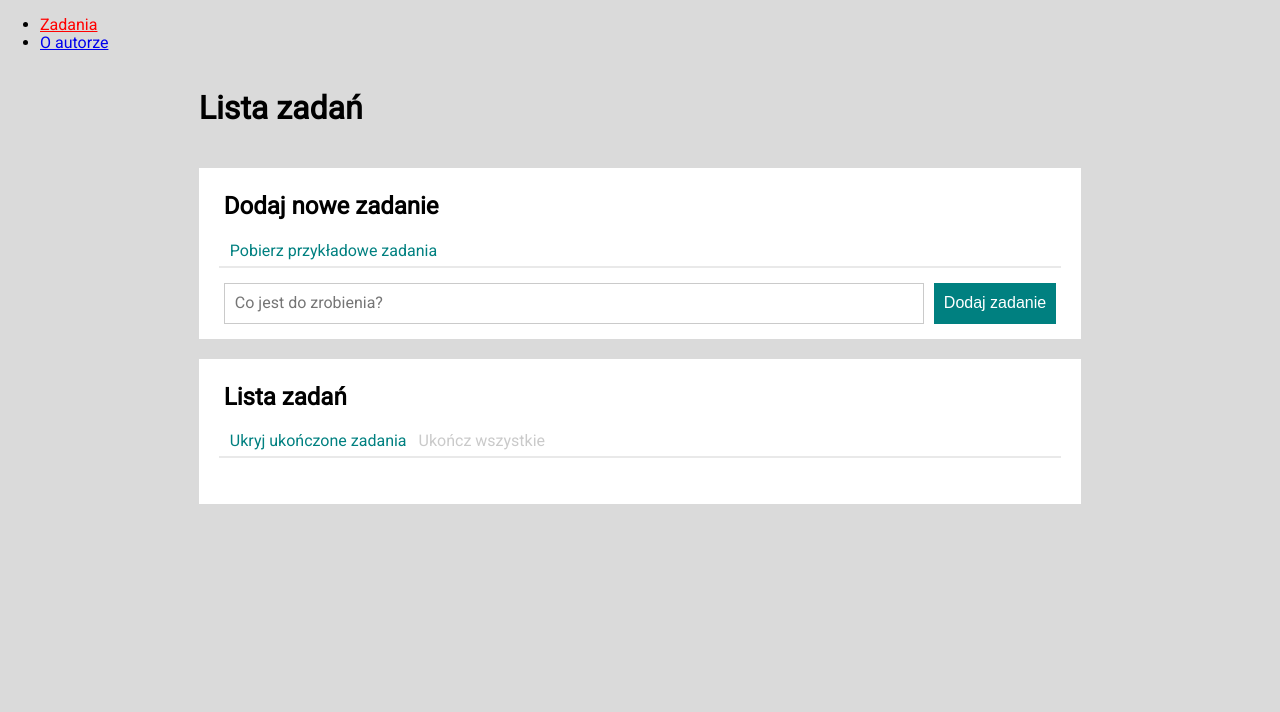
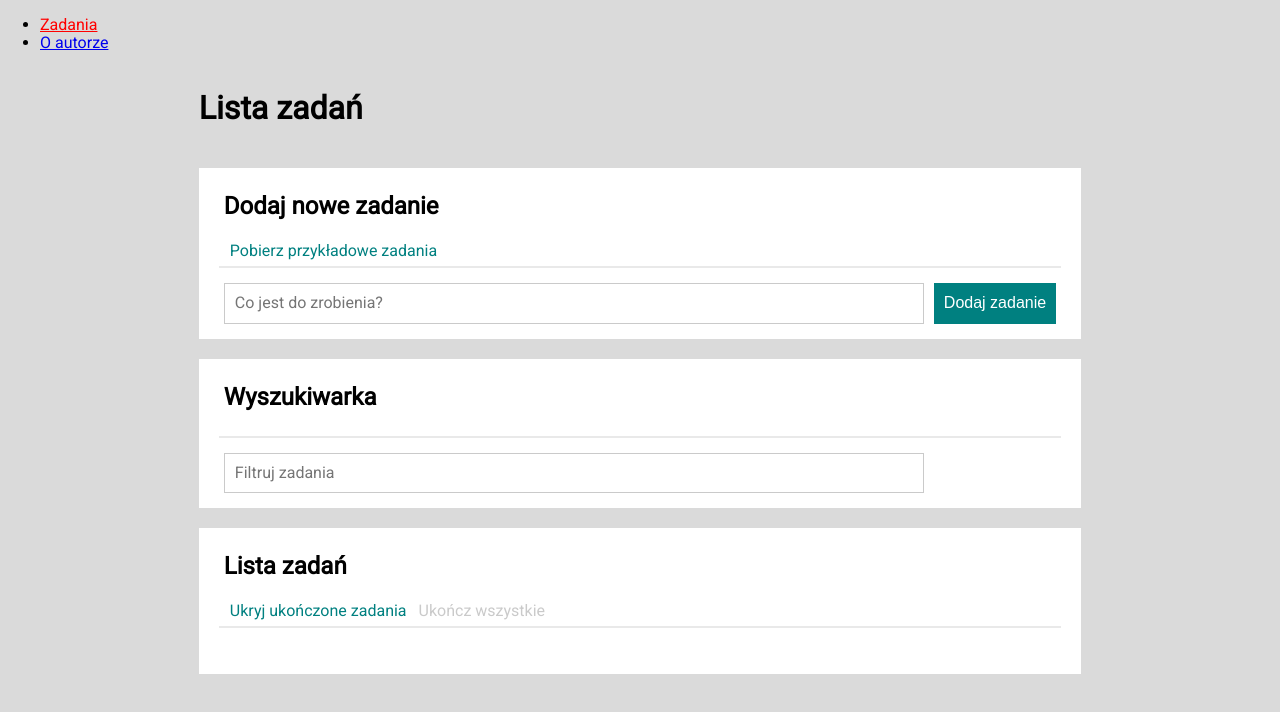
Before and after one commit to MajaCelej/todolist-react, a React (Create React App) app: page /#/zadania in a window 1280 px wide. Shown: the top 712 px of the page. Built offline with nearby package versions, Linux system fonts and the light colour scheme.

Commit message:
Added a search engine

```diff
--- a/src/features/tasks/TasksPage/index.js
+++ b/src/features/tasks/TasksPage/index.js
@@ -5,6 +5,7 @@ import Buttons from './Buttons';
 import Section from '../../../common/Section';
 import Header from '../../../common/Header';
 import Main from '../../../common/Main';
+import Search from './Search';
 import ExampleTasksButton from './ExampleTasksButtons';
 
 function TasksPage() {
@@ -19,6 +20,10 @@ function TasksPage() {
         body={<Form />}
       />
       <Section
+        title="Wyszukiwarka"
+        body={<Search/>}
+      />
+      <Section
         title="Lista zadań"
         body={<TaskList />}
         extraHeaderContent={<Buttons />}
```
